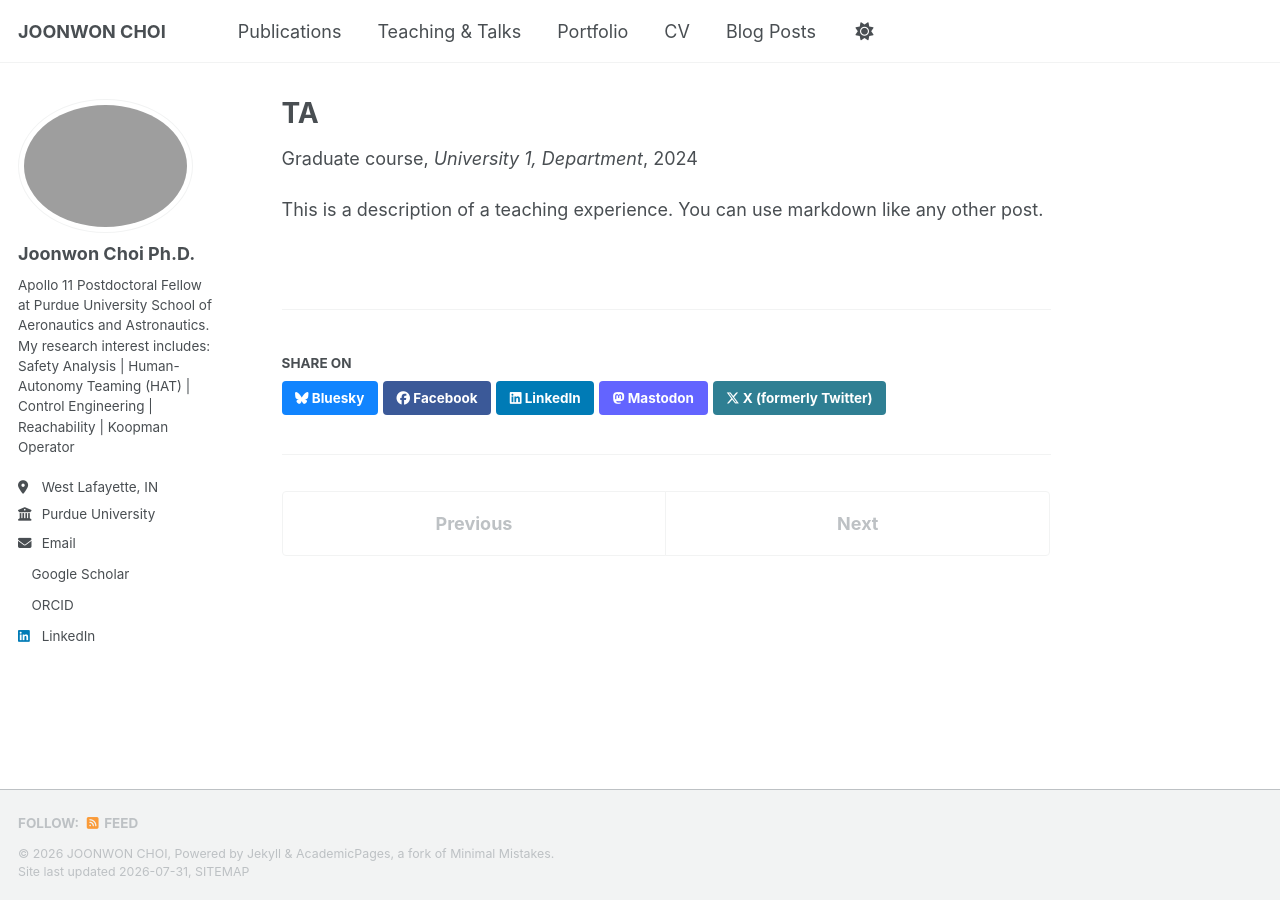
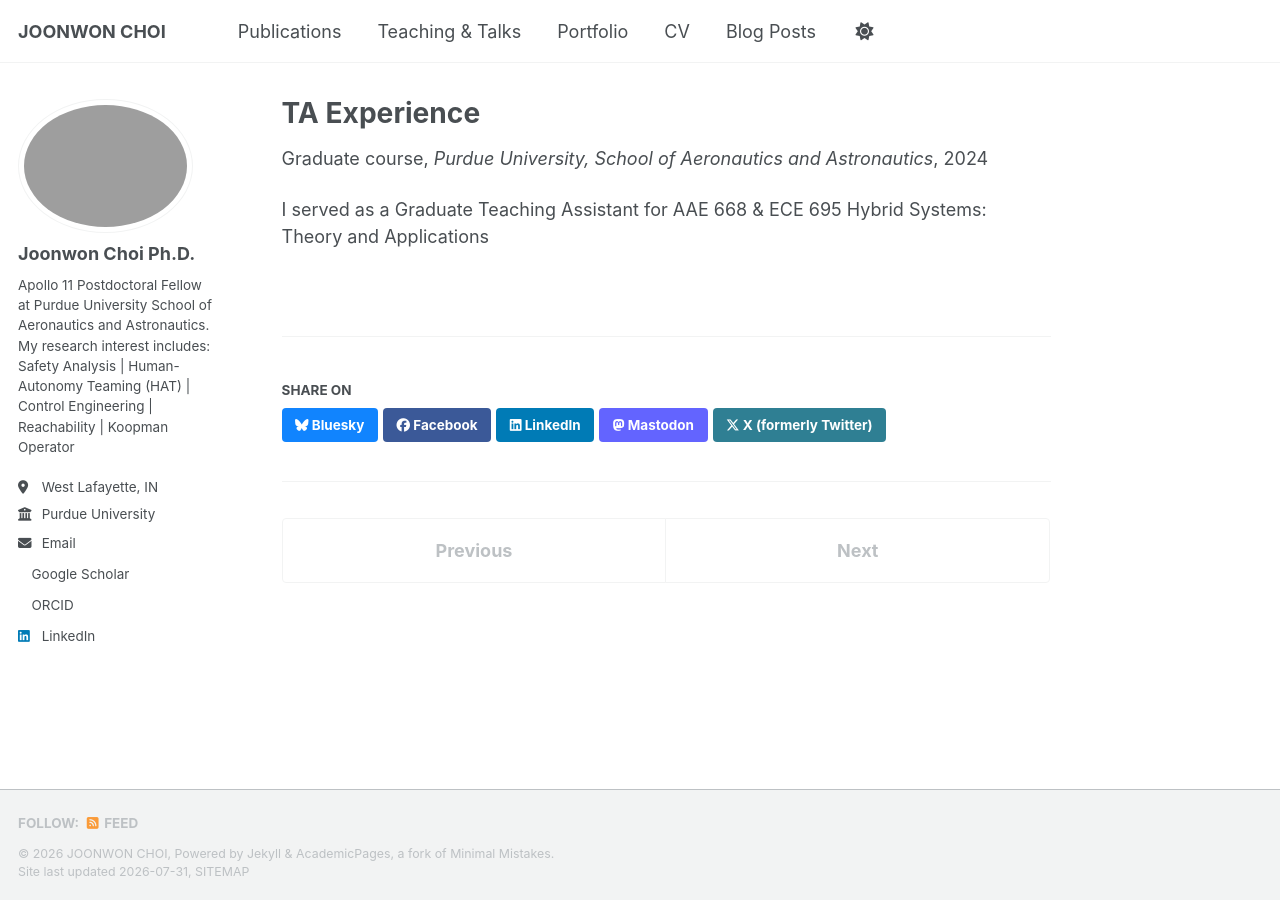
Before and after one commit to netakoi/netakoi.github.io, a Jekyll site: the page built from _teaching/TA.md, in a window 1280 px wide. Built offline with Jekyll 4.4.1, drawn with Linux system fonts in a browser that asks for light colours; a style sheet for code colours, icons or effects is not loaded.

Commit message:
Update TA.md

```diff
--- a/_teaching/TA.md
+++ b/_teaching/TA.md
@@ -1,11 +1,11 @@
 ---
-title: "TA"
+title: "TA Experience"
 collection: teaching
 type: "Graduate course"
 permalink: /teaching/TA
-venue: "University 1, Department"
-date: 2024-01-01
-location: "City, Country"
+venue: "Purdue University, School of Aeronautics and Astronautics"
+date: 2024-08-01
+location: "West Lafayette, US"
 ---
 
-This is a description of a teaching experience. You can use markdown like any other post.
+I served as a Graduate Teaching Assistant for AAE 668 & ECE 695 Hybrid Systems: Theory and Applications
```
